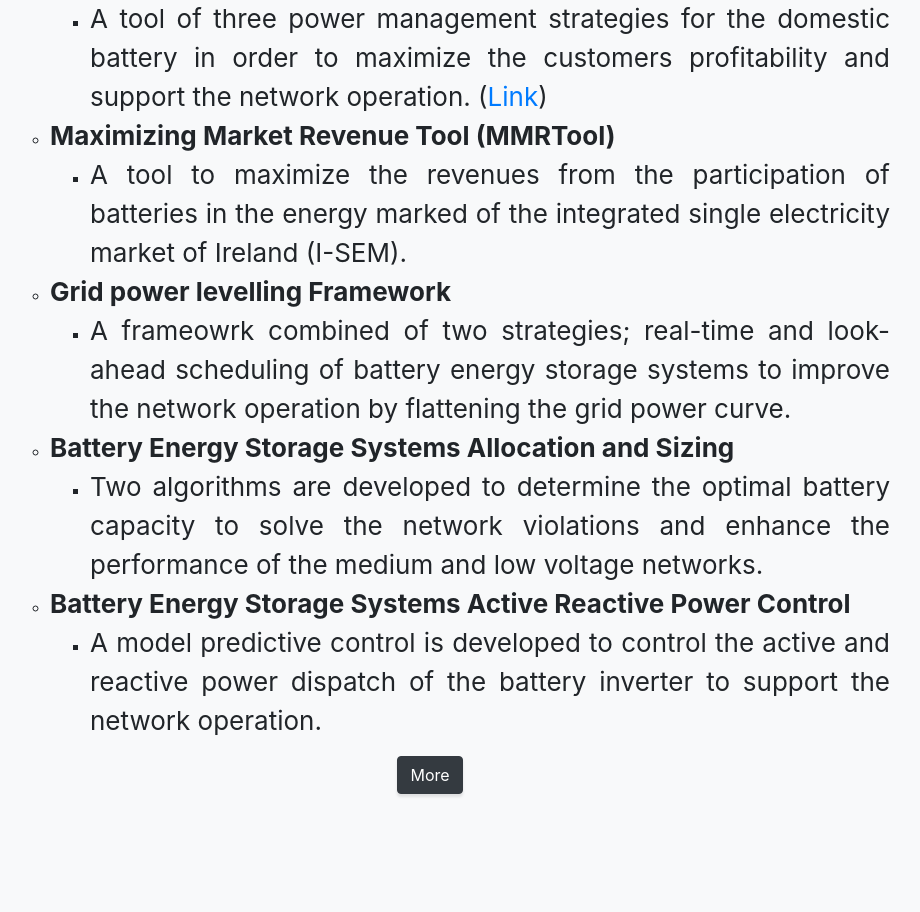
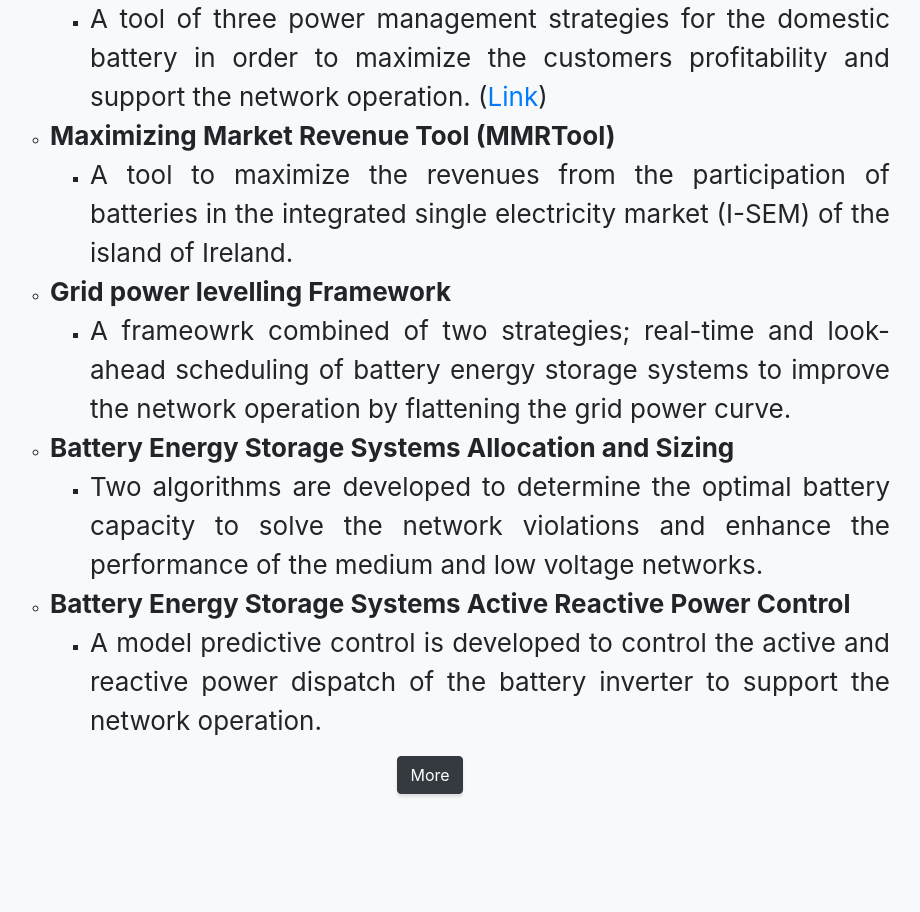
Before and after one commit to ARa2of/ARa2of.github.io, a website with bundled scripts: page index.html in a window 1280 px wide. Shown: the part 2817-3729 px from the top of the page, without its empty margins (210-1130 px from the left). Built offline with nearby package versions, Linux system fonts and the light colour scheme.

Commit message:
Update index.html

```diff
--- a/index.html
+++ b/index.html
@@ -97,7 +97,7 @@
 </li>
 <li style="text-align: justify;"><span style="font-size: 26px;"><strong>Maximizing Market Revenue Tool (MMRTool)</strong></span>
 <ul>
-<li><span style="font-size: 26px;">A tool to maximize the revenues from the participation of batteries in the energy marked of the integrated single electricity market of Ireland (I-SEM). </span></li>
+<li><span style="font-size: 26px;">A tool to maximize the revenues from the participation of batteries in the integrated single electricity market (I-SEM) of the island of Ireland. </span></li>
 </ul>
 </li>
 <li style="text-align: justify;"><span style="font-size: 26px;"><strong>Grid power levelling Framework</strong></span>
```
